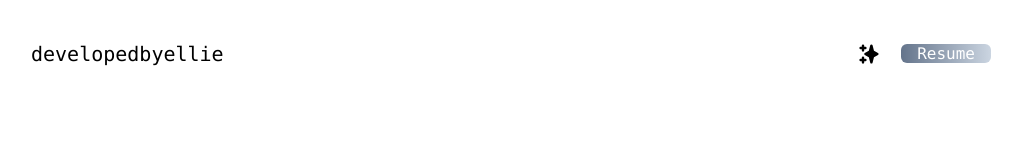
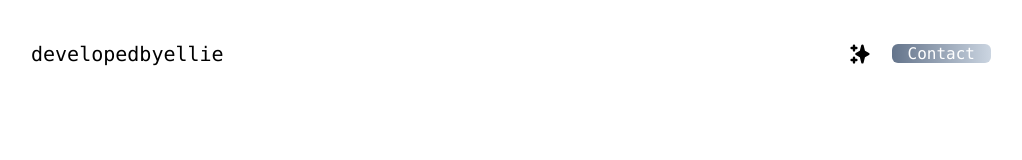
Before and after one commit to etrullinger/ellie_portfolio_site, a Next.js app: page / in a window 1280 px wide. Shown: the top 160 px of the page, without its empty margins (129-1151 px from the left). Built offline with nearby package versions, Linux system fonts and the light colour scheme.

Commit message:
Replaced resume with contact email link

```diff
--- a/pages/index.js
+++ b/pages/index.js
@@ -33,7 +33,12 @@ export default function Home() {
                 }
               </li>
               <li>
-                <a className="bg-gradient-to-r from-slate-500 to-slate-300 text-white px-4 rounded-md ml-5" href="#">Resume</a>
+                <a
+                  className="bg-gradient-to-r from-slate-500 to-slate-300 text-white px-4 rounded-md ml-5"
+                  href="mailto:ellietrullinger@gmail.com"
+                >
+                  Contact
+                </a>
               </li>
             </ul>
           </nav>
```
